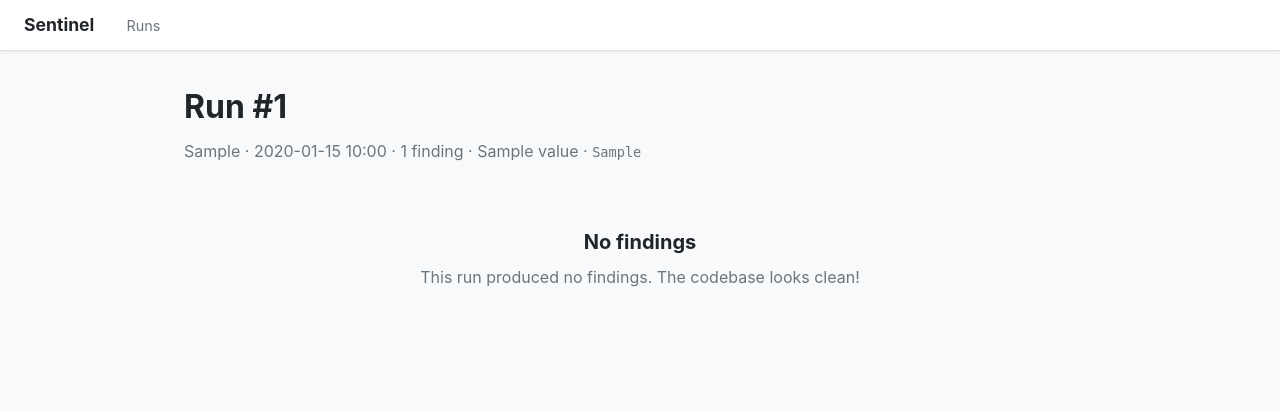
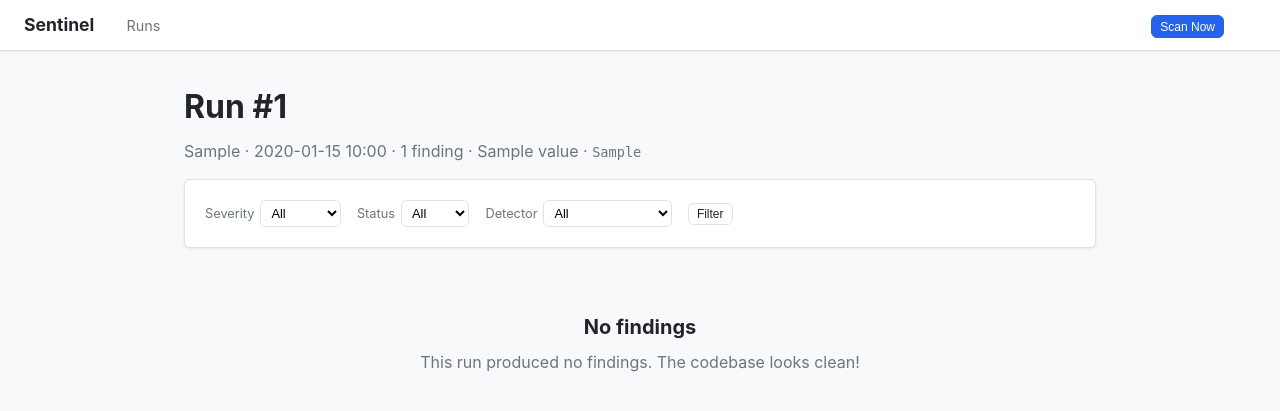
Before and after one commit to jcentner/sentinel, a Python web app: template src/sentinel/web/templates/run_detail.html in a window 1280 px wide. Shown: the top 411 px of the page. Run offline with Jinja, Linux system fonts and the light colour scheme; the template is opened without the code that fills it: most values are stand-ins (such as "Sample title", 1, 10 or a date in 2020).

Commit message:
feat(web): add finding filters and scan trigger
- Filter findings by severity, status, and detector via query params
- Scan Now button in navbar triggers POST /scan
- Filter bar UI with dropdowns and clear button
- Updated create_app to accept repo_path for scan trigger
- 5 new tests (421 total), all passing

```diff
--- a/src/sentinel/cli.py
+++ b/src/sentinel/cli.py
@@ -504,7 +504,7 @@ def serve(
     db_path = db or str(repo / config.db_path)
     conn = get_connection(db_path, check_same_thread=False)
 
-    app = create_app(conn)
+    app = create_app(conn, repo_path=str(repo))
     click.echo(f"Sentinel web UI: http://{host}:{port}")
     try:
         uvicorn.run(app, host=host, port=port, log_level="warning")
--- a/src/sentinel/web/static/style.css
+++ b/src/sentinel/web/static/style.css
@@ -200,3 +200,28 @@ tr:last-child td { border-bottom: none; }
 dl { display: grid; grid-template-columns: auto 1fr; gap: 0.25rem 1rem; }
 dt { font-weight: 600; color: var(--text-muted); font-size: 0.85rem; }
 dd { font-size: 0.9rem; }
+
+/* ── Filter bar ────────────────────────────────────────────────────── */
+
+.filter-bar {
+  display: flex;
+  align-items: center;
+  gap: 1rem;
+  flex-wrap: wrap;
+}
+
+.filter-bar label {
+  font-size: 0.8rem;
+  color: var(--text-muted);
+  display: flex;
+  align-items: center;
+  gap: 0.35rem;
+}
+
+.filter-bar select {
+  padding: 0.25rem 0.4rem;
+  border: 1px solid var(--border);
+  border-radius: var(--radius);
+  font-size: 0.8rem;
+  background: var(--surface);
+}
--- a/src/sentinel/web/templates/base.html
+++ b/src/sentinel/web/templates/base.html
@@ -13,6 +13,11 @@
     <ul class="navbar-nav">
       <li><a href="/runs">Runs</a></li>
     </ul>
+    <form method="post" action="/scan" style="margin-left:auto"
+          hx-post="/scan" hx-target="#scan-result" hx-swap="innerHTML">
+      <button type="submit" class="btn btn-primary btn-sm">Scan Now</button>
+    </form>
+    <span id="scan-result"></span>
   </nav>
   <div class="container">
     {% block content %}{% endblock %}
--- a/src/sentinel/web/templates/run_detail.html
+++ b/src/sentinel/web/templates/run_detail.html
@@ -10,10 +10,43 @@
   {% if run.commit_sha %} &middot; <span class="text-mono">{{ run.commit_sha[:8] }}</span>{% endif %}
 </p>
 
+<div class="card mb-2">
+  <form method="get" action="/runs/{{ run.id }}" class="filter-bar">
+    <label>Severity
+      <select name="severity">
+        <option value="">All</option>
+        {% for s in ['critical', 'high', 'medium', 'low'] %}
+        <option value="{{ s }}" {{ 'selected' if filter_severity == s else '' }}>{{ s }}</option>
+        {% endfor %}
+      </select>
+    </label>
+    <label>Status
+      <select name="status">
+        <option value="">All</option>
+        {% for s in all_statuses %}
+        <option value="{{ s }}" {{ 'selected' if filter_status == s else '' }}>{{ s }}</option>
+        {% endfor %}
+      </select>
+    </label>
+    <label>Detector
+      <select name="detector">
+        <option value="">All</option>
+        {% for d in all_detectors %}
+        <option value="{{ d }}" {{ 'selected' if filter_detector == d else '' }}>{{ d }}</option>
+        {% endfor %}
+      </select>
+    </label>
+    <button type="submit" class="btn btn-sm">Filter</button>
+    {% if filter_severity or filter_status or filter_detector %}
+    <a href="/runs/{{ run.id }}" class="btn btn-sm">Clear</a>
+    {% endif %}
+  </form>
+</div>
+
 {% if not findings %}
 <div class="empty-state">
   <h2>No findings</h2>
-  <p>This run produced no findings. The codebase looks clean!</p>
+  <p>{% if filter_severity or filter_status or filter_detector %}No findings match the current filters.{% else %}This run produced no findings. The codebase looks clean!{% endif %}</p>
 </div>
 {% else %}
 
```
Also changed, not shown: src/sentinel/web/app.py (+55 -2 lines), tests/test_web.py (+34 -0 lines).
